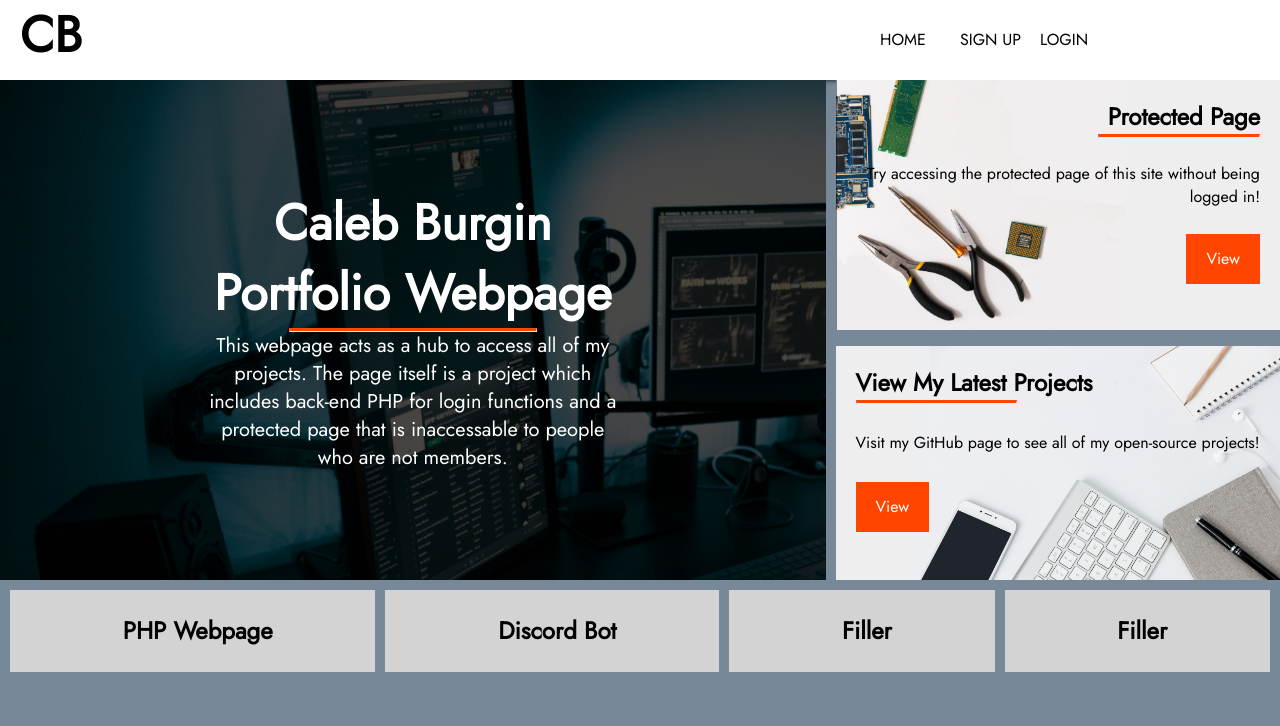
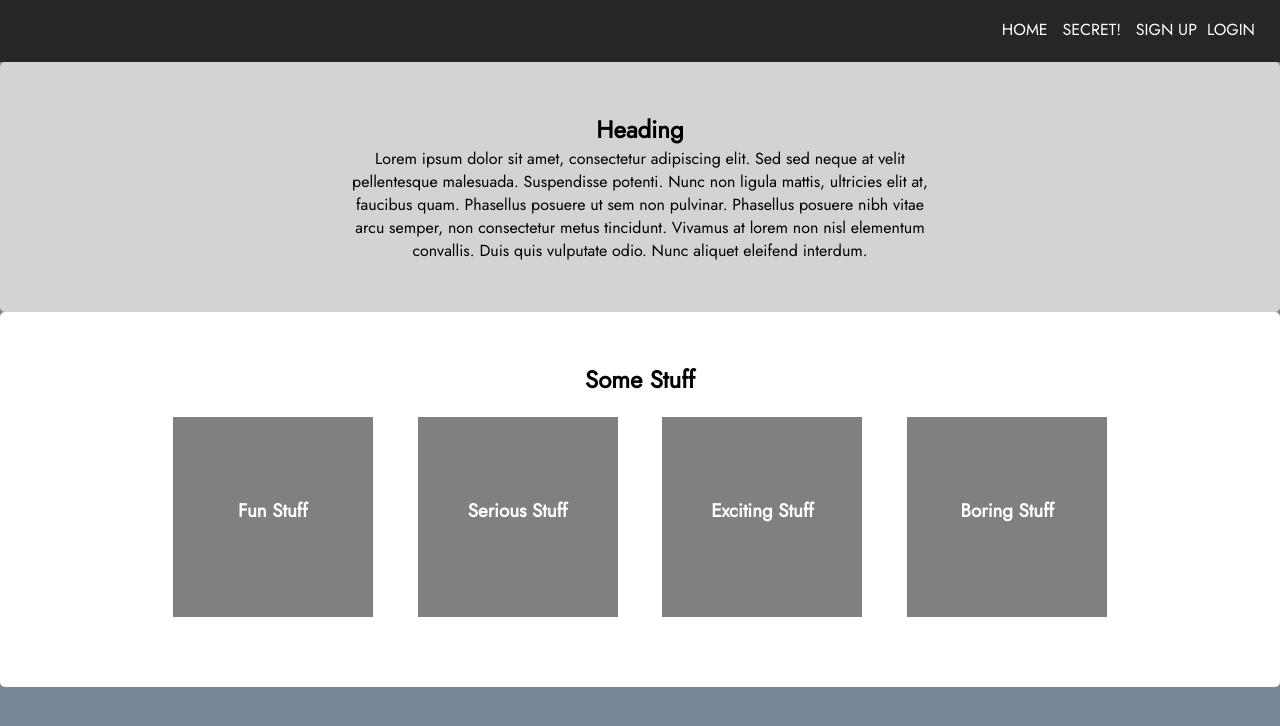
Before and after one commit to Squibbz/PHP-Login-Demo, a PHP site: page / in a window 1280 px wide. Shown: the top 726 px of the page. Run offline with PHP 8.4, Linux system fonts and the light colour scheme; some libraries are stand-ins or nearby versions.

Commit message:
Revert "Update webpage design"
This reverts commit 196bec8cbecf25365ab075db8aa3830c14e73bf9.

```diff
--- a/Project/header.php
+++ b/Project/header.php
@@ -9,25 +9,19 @@
     <meta http-equiv="X-UA-Compatible" content="IE=edge">
     <meta name="viewport" content="width=device-width, initial-scale=1.0">
     <title>PHP Project</title>
+    <link rel="stylesheet" href="reset.css">
     <link rel="stylesheet" href="style.css">
 </head>
 <body>
 
-<div class="html-wrapper">
-    <nav class="navbar">
-            <h1><a class="navbar-logo" href="https://github.com/Squibbz">CB</a></h1>
-            <?php
-                // If there is a valid session username, display username of current user
-                if (isset($_SESSION["username"])) {
-                    echo "<li class='nav-list-item' style='float: left; color: #fff;'>Signed in as: " . $_SESSION["username"] . "</li>";
-                }
-            ?>
+    <nav>
+        <div class="nav-wrapper">
             <ul class="nav-list">
                 <li class="nav-list-item"><a href="index.php" class="nav-list-link">Home</a></li>
+                <li class="nav-list-item"><a href="protected.php" class="nav-list-link">Secret!</a></li>
                 <?php
                 // If there is a valid session username, display profile and logout tabs. If not, display sign up and login tabs
                     if (isset($_SESSION["username"])) {
-                        echo "<li class='nav-list-item'><a href='protected.php' class='nav-list-link'>Secret!</a></li>";
                         echo "<li class='nav-list-item'><a href='profile.php' class='nav-list-link'>Profile</a></li>";
                         echo "<li class='nav-list-item'><a href='includes/logout.inc.php' class='nav-list-link'>Log Out</a></li>";
                     } else {
@@ -37,4 +31,5 @@
                 ?>
 
             </ul>
+        </div>
     </nav>
--- a/Project/includes/library.php
+++ b/Project/includes/library.php
@@ -1,16 +1,8 @@
 <?php
 
 /***********************
-    DATABASE HANDLING
+DATABASE HANDLING
 ************************/
-
-/* To create database, insert this statement into MySql:
-
-create database phplogin;
-
-use database phplogin;
-
-*/
 
 //Create database connection
 $servername = 'localhost';
@@ -36,7 +28,6 @@ function make_table() {
     email VARCHAR(50) NOT NULL,
     username VARCHAR(20) NOT NULL,
     pword VARCHAR(255) NOT NULL,
-    regdate DATE DEFAULT CURRENT_TIMESTAMP NOT NULL,
     PRIMARY KEY(userid)
     )";
 
--- a/Project/index.php
+++ b/Project/index.php
@@ -2,63 +2,32 @@
     include_once 'header.php';
     include 'includes/library.php';
 
-    // On loading home page, make 'accounts' table if it does not already exist
     make_table();
 ?>
 
-<div class="index-wrapper">
-    <section class="index-intro showcase">
-        <h1></h1>
-        <span>
-            <h1>Caleb Burgin</h1>
-            <h1>Portfolio Webpage</h1>
-            <hr class="divider">
-        </span>
-        <p>This webpage acts as a hub to access all of my projects. The page itself is a project which includes back-end PHP for login functions and a protected page that is inaccessable to people who are not members.</p>
-
+    <section class="index-intro">
+        <h1>Heading</h1>
+        <p>Lorem ipsum dolor sit amet, consectetur adipiscing elit. Sed sed neque at velit pellentesque malesuada. Suspendisse potenti. Nunc non ligula mattis, ultricies elit at, faucibus quam. Phasellus posuere ut sem non pulvinar. Phasellus posuere nibh vitae arcu semper, non consectetur metus tincidunt. Vivamus at lorem non nisl elementum convallis. Duis quis vulputate odio. Nunc aliquet eleifend interdum.</p>
     </section>
 
-    <section class="protected-dash top-box-a">
-        <span>
-            <h1>Protected Page</h1>
-            <hr class="divider">
-        </span>
-
-        <p>Try accessing the protected page of this site without being logged in!</p>
-
-        <a href="../project/protected.php"class="btn">View</a>
+    <section class="index-categories">
+        <h2>Some Stuff</h2>
+        <div class="index-categories-list">
+            <div class="index-category-item">
+                <h3>Fun Stuff</h3>
+            </div>
+            <div class="index-category-item">
+                <h3>Serious Stuff</h3>
+            </div >
+            <div class="index-category-item">
+                <h3>Exciting Stuff</h3>
+            </div>
+            <div class="index-category-item">
+                <h3>Boring Stuff</h3>
+            </div>
+        </div>
     </section>
-
-    <section class="github-dash top-box-b">
-    <span>
-            <h1>View My Latest Projects</h1>
-            <hr class="divider">
-        </span>
-
-        <p>Visit my GitHub page to see all of my open-source projects!</p>
-
-        <a href="https://github.com/Squibbz"class="btn">View</a>
-    </section>
-</div>
-
-<div class="portfolio-wrapper">
-
-    <section class="portfolio-item">
-        <h1>PHP Webpage</h1>
-    </section>
-    <section class="portfolio-item">
-        <h1>Discord Bot</h1>
-    </section>
-    <section class="portfolio-item">
-        <h1>Filler</h1>
-    </section>
-    <section class="portfolio-item">
-        <h1>Filler</h1>
-    </section>
-
-</div>
-
-</div>
 
 </body>
 </html>
+</head>
--- a/Project/style.css
+++ b/Project/style.css
@@ -1,234 +1,157 @@
 @import url("https://fonts.googleapis.com/css2?family=Jost:wght@300;400&display=swap");
-
-:root {
-  --primary: #d3d3d3;
-  --light: #fff;
-  --dark: #778899;
-}
 
 * {
   box-sizing: border-box;
   padding: 0;
   margin: 0;
-  font-family: "Jost", sans-serif;
 }
 
-html {
+body {
+  font-family: "Jost", sans-serif;
+  background-color: lightslategray;
+}
+
+.nav-wrapper {
+  background: #262626;
+  height: 62px;
+  width: 100%;
+}
+
+.nav-list {
+  float: right;
+  margin-right: 20px;
+}
+
+.nav-list-item {
+  display: inline-block;
+  line-height: 60px;
+  margin: 0 5px;
+}
+
+.nav-list-link {
+  text-decoration: none;
+  text-transform: uppercase;
+  color: #fff;
+}
+
+.nav-list-item :hover {
+  color: lightseagreen;
+}
+
+.signup-form {
+  margin: auto;
+  margin-top: 125px;
+  max-width: 30%;
+  border-radius: 5px;
+  background-color: #f2f2f2;
+  padding: 30px;
+}
+
+.game-window {
+  margin: auto;
+  margin-top: 125px;
+  max-width: fit-content;
+  border-radius: 5px;
+  background-color: #f2f2f2;
+  padding: 30px;
+}
+
+.text-input {
+  display: block;
+  width: 100%;
+  margin: 0 auto;
+}
+
+input[type="text"],
+select {
+  width: 100%;
+  padding: 12px 20px;
+  margin: 8px auto;
+  border: 1px solid #ccc;
+  border-radius: 4px;
   box-sizing: border-box;
 }
 
-body {
-  background: var(--dark);
-  line-height: 1.4;
+input[type="password"],
+select {
+  width: 100%;
+  padding: 12px 20px;
+  margin: 8px auto;
+  border: 1px solid #ccc;
+  border-radius: 4px;
+  box-sizing: border-box;
 }
 
-.btn {
-  background-color: orangered;
-  color: var(--light);
+button[type="submit"] {
+  width: 100%;
+  background-color: lightseagreen;
+  color: white;
   padding: 14px 20px;
-  text-decoration: none;
-  border: 0;
-  width: fit-content;
-  height: fit-content;
+  margin: 8px 0;
+  border: none;
+  border-radius: 4px;
+  cursor: pointer;
 }
 
-.divider {
-  height: 0px;
-  width: 30%;
-  color: orangered;
-  margin: 0 auto;
-  border-top: 3px solid orangered;
+button[type="submit"]:hover {
+  background-color: rgb(24, 134, 129);
 }
 
-.btn:hover {
-  box-shadow: 0 12px 16px 0 rgba(0, 0, 0, 0.24),
-    0 17px 50px 0 rgba(0, 0, 0, 0.19);
+.index-intro {
+  margin: auto;
+  width: 100%;
+  border-radius: 5px;
+  background-color: lightgray;
+  padding: 50px;
 }
 
-.wrapper {
-  display: grid;
-  grid-gap: 20px;
-}
-
-/* Navbar Styles */
-
-.navbar {
-  display: grid;
-  grid-gap: 20px;
-  grid-template-columns: 3fr 1fr;
-  grid-auto-flow: column;
-  height: 80px;
-  background: var(--light);
-  box-shadow: 0px 0px 5px black;
-}
-
-.navbar a {
-  color: black;
-  text-decoration: none;
-  text-transform: uppercase;
-  display: block;
-  margin: auto 0;
+.index-intro h1 {
+  margin: auto;
   width: fit-content;
 }
 
-.navbar h1 {
-  font-size: 50px;
-  margin-left: 20px;
-}
-
-.nav-list {
-  display: grid;
-  grid-template-columns: repeat(5, 80px);
-  list-style: none;
-  padding: 0;
-  margin: auto 0;
+.index-intro p {
+  margin: auto;
+  width: 50%;
   text-align: center;
 }
 
-#nav-logo {
-  margin-left: 20px;
+.index-categories {
+  margin: auto;
+  width: 100%;
+  border-radius: 5px;
+  background-color: #ffffff;
+  padding: 50px;
 }
 
-/* Homepage Styles */
-
-/* Showcase */
-.showcase {
-  grid-area: showcase;
-  min-height: 500px;
-  background-attachment: fixed;
-  background-image: url("img/top-section-bckgrd.jpg");
-  background-size: cover;
+.index-categories h2 {
+  margin: auto;
+  width: fit-content;
 }
 
-.top-box-a {
-  grid-area: top-box-a;
-}
-
-.top-box-b {
-  grid-area: top-box-b;
-}
-
-.index-wrapper {
-  display: grid;
-  grid-gap: 10px;
-  grid-template-areas:
-    "showcase showcase top-box-a"
-    "showcase showcase top-box-b";
-}
-
-.index-intro {
-  display: grid;
-  grid-gap: 0px;
-  grid-template-rows: repeat(4, 1fr);
-  text-align: center;
-  height: 500px;
-  color: var(--light);
-  font-size: 20px;
-}
-
-.index-intro h1 {
-  font-size: 50px;
-}
-
-.index-intro :nth-of-type() {
-  margin: 0 auto;
-}
-
-.index-intro p {
-  width: 50%;
+.index-categories-list {
+  width: fit-content;
+  padding: 0px, 50px;
   margin: auto;
 }
 
-.protected-dash {
-  display: grid;
-  grid-gap: 0px;
-  grid-template-rows: repeat(3, fit-content);
-  padding: 20px;
-  color: black;
-  text-align: right;
-  background-color: #eeeeee;
-  background-image: url("img/top-box-a-img.jpg");
-  background-size: contain;
-  background-repeat: no-repeat;
-  max-height: 250px;
+.index-category-item {
+  width: 200px;
+  height: 200px;
+  margin: 20px;
+  display: inline-block;
+  background-color: grey;
 }
 
-.protected-dash a {
-  display: flex;
-  justify-self: right;
+.index-category-item h3 {
+  color: white;
+  margin: auto;
+  width: fit-content;
+  padding-top: 80px;
 }
 
-.protected-dash hr {
-  float: right;
-  width: 40% !important;
-}
-
-.github-dash {
-  display: grid;
-  grid-gap: 0px;
-  grid-template-rows: repeat(3, fit-content);
-  padding: 20px;
+.index-category-item h3 :hover {
   color: black;
-  text-align: left;
-  background-color: #eeeeee;
-  background-image: url("img/top-box-b-img.jpg");
-  background-size: contain;
-  background-repeat: no-repeat;
-  background-position: right;
-  max-height: 250px;
-}
-
-.github-dash hr {
-  float: left;
-  width: 40% !important;
-}
-
-/* Homepage Portfolio Styles */
-
-.portfolio-wrapper {
-  display: grid;
-  grid-template-columns: repeat(auto-fi, minmax(200px, 1fr));
-  grid-auto-flow: column;
-}
-
-.portfolio-wrapper :first-of-type {
-  margin-left: 10px;
-}
-
-.portfolio-item {
-  background: var(--primary);
-  text-align: center;
-  padding: 1.5rem 2rem;
-  margin: 10px 10px 20px 0px;
-}
-
-/* Form Styles */
-
-.signup-form {
-  display: grid;
-  grid-gap: 20px;
-  grid-template-columns: [labels] auto [controls] 1fr;
-  grid-auto-flow: row;
-  border-radius: 5px;
-  background: var(--primary);
-  width: 30%;
-  padding: 20px;
-  margin: 50px auto;
-}
-
-.signup-form input,
-.signup-form label {
-  font-size: 16px;
-}
-
-.signup-form p {
-  grid-column: span 2;
-}
-
-.signup-form button {
-  grid-column: span 2;
-  margin: 0 auto;
-  width: 200px;
 }
 
 .error-msg {
@@ -238,31 +161,3 @@ body {
 .success-msg {
   color: seagreen;
 }
-
-/* Failed Access Attempt (for protected page) */
-
-.failed-access {
-  display: flex;
-  flex-direction: column;
-  background-color: var(--primary);
-  width: 40%;
-  height: 200px;
-  margin: 50px auto;
-  padding: 20px;
-  border-radius: 5px;
-  justify-content: space-evenly;
-  align-items: center;
-  text-align: center;
-}
-
-/* Protected Page Styles */
-
-.game-window {
-  height: fit-content;
-  width: fit-content;
-  max-width: 860px;
-  padding: 50px;
-  margin: 50px auto;
-  border-radius: 5px;
-  background-color: var(--primary);
-}
```
Also changed, not shown: Project/includes/functions.inc.php (+11 -7 lines), Project/includes/logout.inc.php (+4 -4 lines), Project/login.php (+7 -7 lines), Project/profile.php (+8 -8 lines), Project/protected.php (deleted, +0 -22 lines), Project/signup.php (+8 -12 lines), Project/img/centra-logo.png (deleted), Project/img/top-box-a-img.jpg (deleted), Project/img/top-box-b-img.jpg (deleted), Project/img/top-section-bckgrd.jpg (deleted), Project/includes/profile.inc.php (line endings or trailing spaces).
